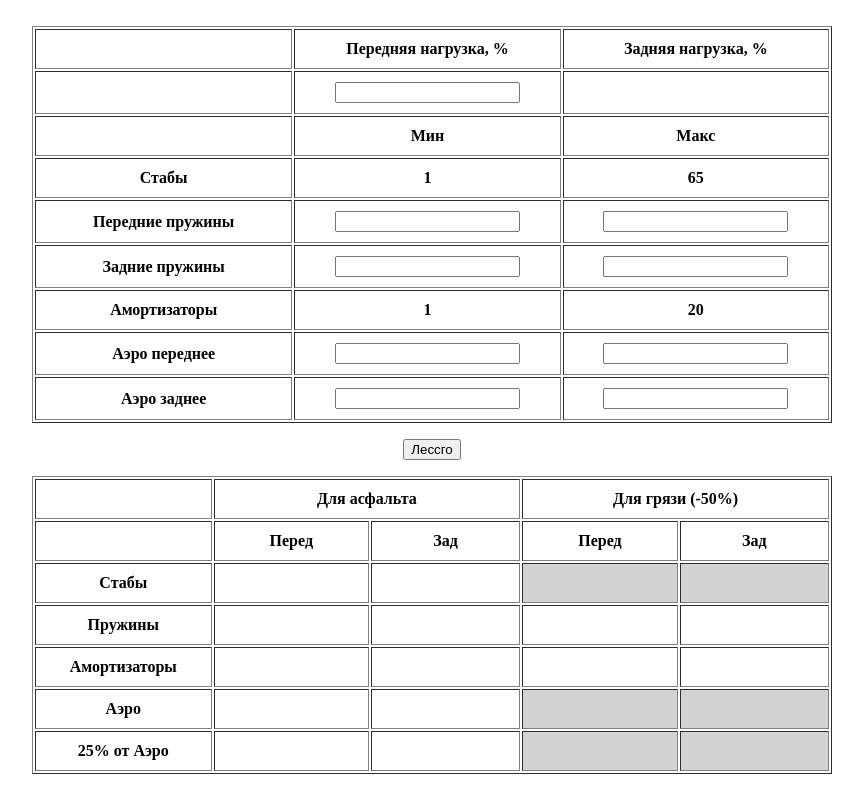
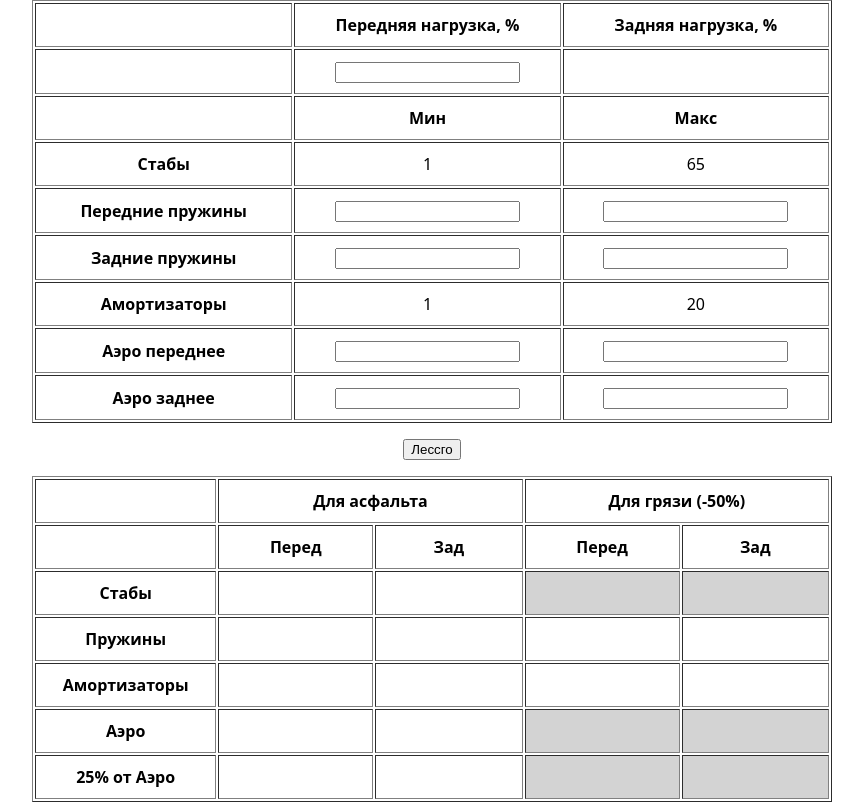
Before and after one commit to th3r1ko/forzaTuning, a plain HTML site: page index.html in a window 1280 px wide. Shown: the whole page, without its empty margins (208-1071 px from the left). Drawn offline with Linux system fonts and the light colour scheme.

Commit message:
Add files via upload

```diff
--- a/index.html
+++ b/index.html
@@ -17,7 +17,7 @@
                <tr>
                     <td></td>
                     <td><input id="perNagruzka" type="number" /></td>
-                    <td id="output-zadNagruzka" class="textBold"></td>
+                    <td id="output-zadNagruzka"></td>
                </tr>
                <tr>
                     <th></th>
@@ -26,8 +26,8 @@
                </tr>
                <tr>
                     <th>Стабы</th>
-                    <th>1</th>
-                    <th>65</th=>
+                    <th class="textNormal">1</th>
+                    <th class="textNormal">65</th>
                </tr>
                <tr>
                     <th>Передние пружины</th>
@@ -41,8 +41,8 @@
                </tr>
                <tr>
                     <th>Амортизаторы</th>
-                    <th>1</th>
-                    <th>20</th>
+                    <th class="textNormal">1</th>
+                    <th class="textNormal">20</th>
                </tr>
                <tr>
                     <th>Аэро переднее</th>
--- a/style.css
+++ b/style.css
@@ -1,5 +1,9 @@
 * {
      box-sizing: border-box;
+}
+
+body {
+     font-family: system-ui, -apple-system, BlinkMacSystemFont, 'Segoe UI', Roboto, Oxygen, Ubuntu, Cantarell, 'Open Sans', 'Helvetica Neue', sans-serif;
 }
 
 body {
@@ -34,6 +38,6 @@ td {
      background-color: lightgray;
 }
 
-.textBold {
-     font-weight: bold;
+.textNormal {
+     font-weight: normal;
 }
```
